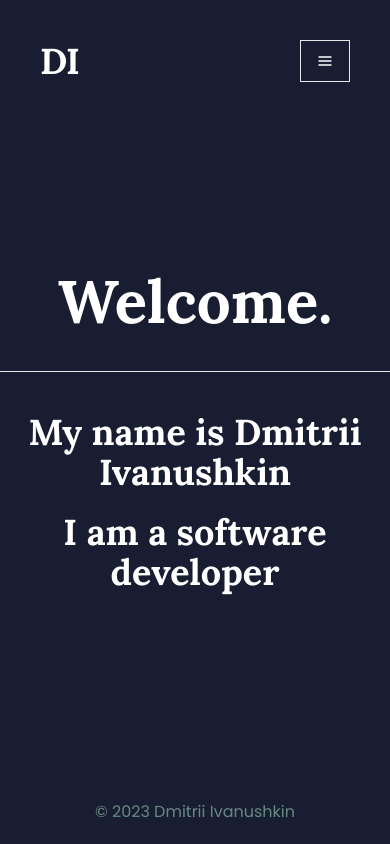
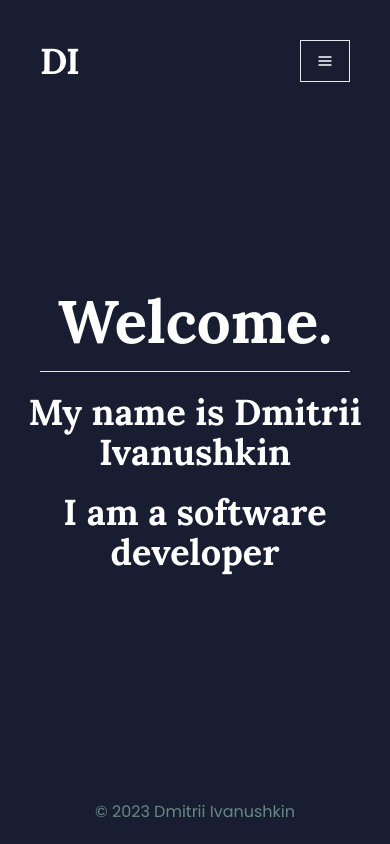
Before and after one commit to lasjdhu/web-page, a React (Create React App) app: page / in a window 390 px wide. Built offline with nearby package versions, Linux system fonts and the light colour scheme; the HTML template or start-up script is replaced by a standard one.

Commit message:
fix(Home): hr

```diff
--- a/src/components/pages/Home.jsx
+++ b/src/components/pages/Home.jsx
@@ -2,11 +2,11 @@ import React from "react";
 
 function Home() {
     return (
-        <div className="m-auto">
-            <h1 className="text-center lg:text-8xl text-6xl pb-5">Welcome.</h1>
-            <hr className="lg:m-auto my-5" />
-            <h1 className="text-center lg:text-5xl text-4xl pt-5">My name is Dmitrii Ivanushkin</h1>
-            <h1 className="text-center lg:text-5xl text-4xl pt-5">I am a software developer</h1>
+        <div className="m-auto text-center">
+            <h1 className="lg:text-8xl text-6xl pb-5">Welcome.</h1>
+            <hr className="lg:m-auto mx-10"/>
+            <h1 className="lg:text-5xl text-4xl pt-5">My name is Dmitrii Ivanushkin</h1>
+            <h1 className="lg:text-5xl text-4xl pt-5">I am a software developer</h1>
         </div>
     );
 }
```
